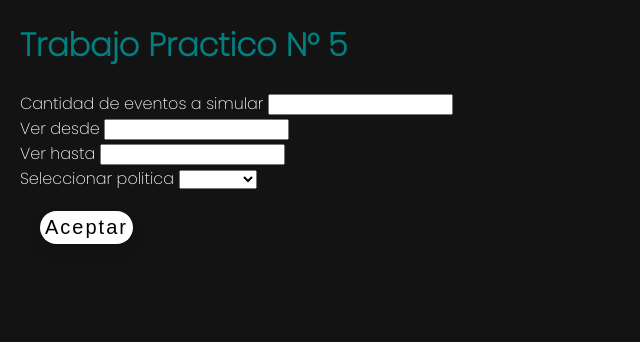
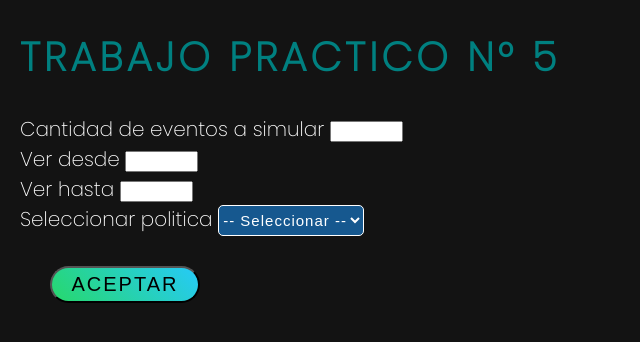
Before and after one commit to 80009-Zahr-Kalil/simtp5, a plain HTML site: page index.html in a window 1280 px wide. Shown: the whole page, without its empty margins (0-640 px from the left). Drawn offline with Linux system fonts and the light colour scheme.

Commit message:
TP5 listo

```diff
--- a/index.html
+++ b/index.html
@@ -13,17 +13,17 @@
 
     <div class="inputs">
         <label for="">Cantidad de eventos a simular</label>
-        <input type="text" id="cantEventos">
+        <input type="text" id="cantEventos" size="6">
         <br>
         <label for="">Ver desde</label>
-        <input type="text" id="mostrarDesde">
+        <input type="text" id="mostrarDesde" size="6">
         <br>
         <label for="">Ver hasta</label>
-        <input type="text" id="mostrarHasta">
+        <input type="text" id="mostrarHasta" size="6">
         <br>
         <label for="">Seleccionar politica</label>
         <select name="" id="selector">
-            <option value="0"></option>
+            <option value="0"> -- Seleccionar -- </option>
             <option value="PA">Politica A</option>
             <option value="PB">Politica B</option>
         </select>
--- a/script.js
+++ b/script.js
@@ -158,16 +158,20 @@ function rellenarTabla() {
     var politica = obtenerInputs()[3];
 
     if(politica == "0"){
+        politicaTitulo.style.display = "none";
+        document.getElementsByClassName("container")[0].style.display = "none"
         return 0;
     }
 
     if(politica == "PA"){
         politicaTitulo.innerHTML = "<strong> Politica A:</strong> El vagon espera completar los 5 autos para iniciar traslados en máxima capacidad.";
         politicaTitulo.style.display = "block";
+        document.getElementsByClassName("container")[0].style.display = "block"
     }
-    else{
+    if(politica == "PB"){
         politicaTitulo.innerHTML = "<strong> Politica B:</strong> Cuando se finaliza un traslado se inicia de inmediato un nuevo traslado hacia la otra orilla aunque no lleve automóviles (va vacío). El tiempo de traslado sin autos (vacío) es de 3 minutos por no haber carga y descarga.";
         politicaTitulo.style.display = "block";
+        document.getElementsByClassName("container")[0].style.display = "block"
     }
 
 
@@ -181,10 +185,18 @@ function rellenarTabla() {
         cadena += '<td>' + grilla[i][3] + '</td>';
         cadena += '<td>' + grilla[i][4] + '</td>';
         cadena += '<td>' + grilla[i][5] + '</td>';
-        cadena += '<td>' + grilla[i][6] + '</td>';
-        cadena += '<td>' + grilla[i][7] + '</td>';
-        cadena += '<td>' + grilla[i][8] + '</td>';
-        cadena += '<td>' + grilla[i][9] + '</td></tr>';
+        if(i == grilla.length-1) {
+            cadena += '<td class="metrica">' + grilla[i][6] + '</td>';
+            cadena += '<td class="metrica">' + grilla[i][7] + '</td>';
+            cadena += '<td class="metrica">' + grilla[i][8] + '</td>';
+            cadena += '<td class="metrica">' + grilla[i][9] + '</td></tr>';
+        } else {
+            cadena += '<td>' + grilla[i][6] + '</td>';
+            cadena += '<td>' + grilla[i][7] + '</td>';
+            cadena += '<td>' + grilla[i][8] + '</td>';
+            cadena += '<td>' + grilla[i][9] + '</td></tr>';
+        }
+
         tablaColas.innerHTML += cadena;
     }
 
--- a/styles.css
+++ b/styles.css
@@ -18,6 +18,23 @@ body {
 
 .titulo{
     color: teal;
+    text-transform: uppercase;
+    font-size: 40px;
+    letter-spacing: 4px;
+}
+
+.inputs {
+    font-size: 20px;
+}
+
+#selector {
+    background: rgb(22, 88, 143);
+    font-size: 15px;
+    padding: 5px 0;
+    letter-spacing: 1px;
+    border-color: white;
+    border-radius: 5px;
+    color: white;
 }
 
 #politica{
@@ -27,30 +44,34 @@ body {
 }
 
 .btn {
-    margin: 20px;
+    margin: 30px;
     padding: 5px;
     font-size: 20px;
+    background-image: linear-gradient(
+    225deg,
+    #26caf8,
+    #27d86c);
+    border-radius: 30px;
+    width: 150px;
     letter-spacing: 2px;
-    font-weight: 500;
-    color: #000;
-    background-color: #fff;
-    border: none;
-    border-radius: 45px;
-    box-shadow: 0px 8px 15px rgba(0, 0, 0, 0.1);
-    transition: all 0.3s ease 0s;
+    text-transform: uppercase;
+    transition: 0.4s;
     cursor: pointer;
-    outline: none;
 }
 .btn:hover {
-    background-color: #4f34c9;
-    box-shadow: 0px 15px 20px rgba(138, 50, 165, 0.4);
-    color: #fff;
+    transform: translate(0, -6px);
+    box-shadow: 10px -10px 25px 0 rgba(143, 64, 248, 0.5), -10px 10px 25px 0 rgba(39, 200, 255, 0.5);
+    background-image: linear-gradient(
+        225deg,
+        #c625d0,
+        #26caf8);
+    transition: 0.3s;
 }
 
 #tablaColas {
     font-family:'Poppins', sans-serif;
     width: 65%;
-    margin: auto;
+    margin: 100px auto;
     background: rgb(93, 109, 126);
     text-align: center;
     border-collapse: collapse;
@@ -63,4 +84,11 @@ td, th {
 th {
     background: rgb(22, 88, 143);
     color: black;
+    font-weight: bold;
 }
+
+.metrica {
+    background: #27d86c;
+    color: black;
+    font-weight: bold;
+}
```
